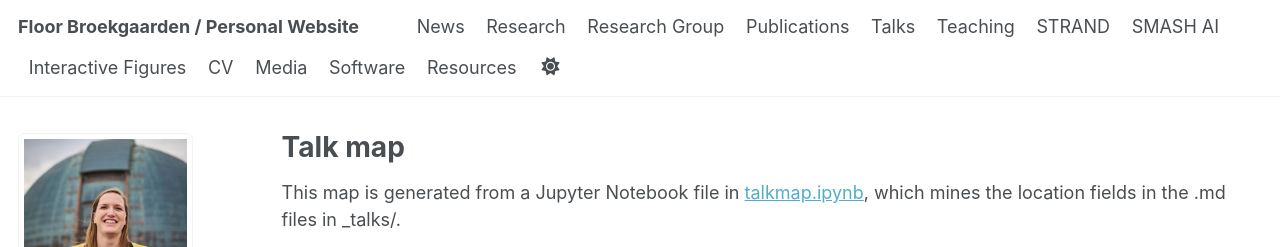
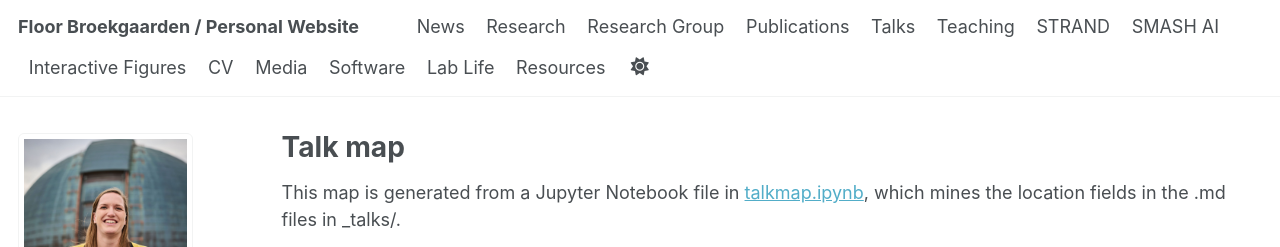
Before and after one commit to FloorBroekgaarden/FloorBroekgaarden.github.io, a Jekyll site: the page built from _pages/talkmap.html, in a window 1280 px wide. Shown: the top 247 px of the page. Built offline with Jekyll 4.4.1, drawn with Linux system fonts in a browser that asks for light colours; nearby versions of some CDN libraries; some web fonts are replaced; a script bundle is joined from its source files by our own code; library files that are not in the unit come from our copies.

Commit message:
Update navigation.yml

```diff
--- a/_data/navigation.yml
+++ b/_data/navigation.yml
@@ -37,5 +37,8 @@ main:
   - title: "Software"
     url: /software/
 
+  - title: "Lab Life"
+    url: /lab-life/
+
   - title: "Resources"
     url: /resources/
```
